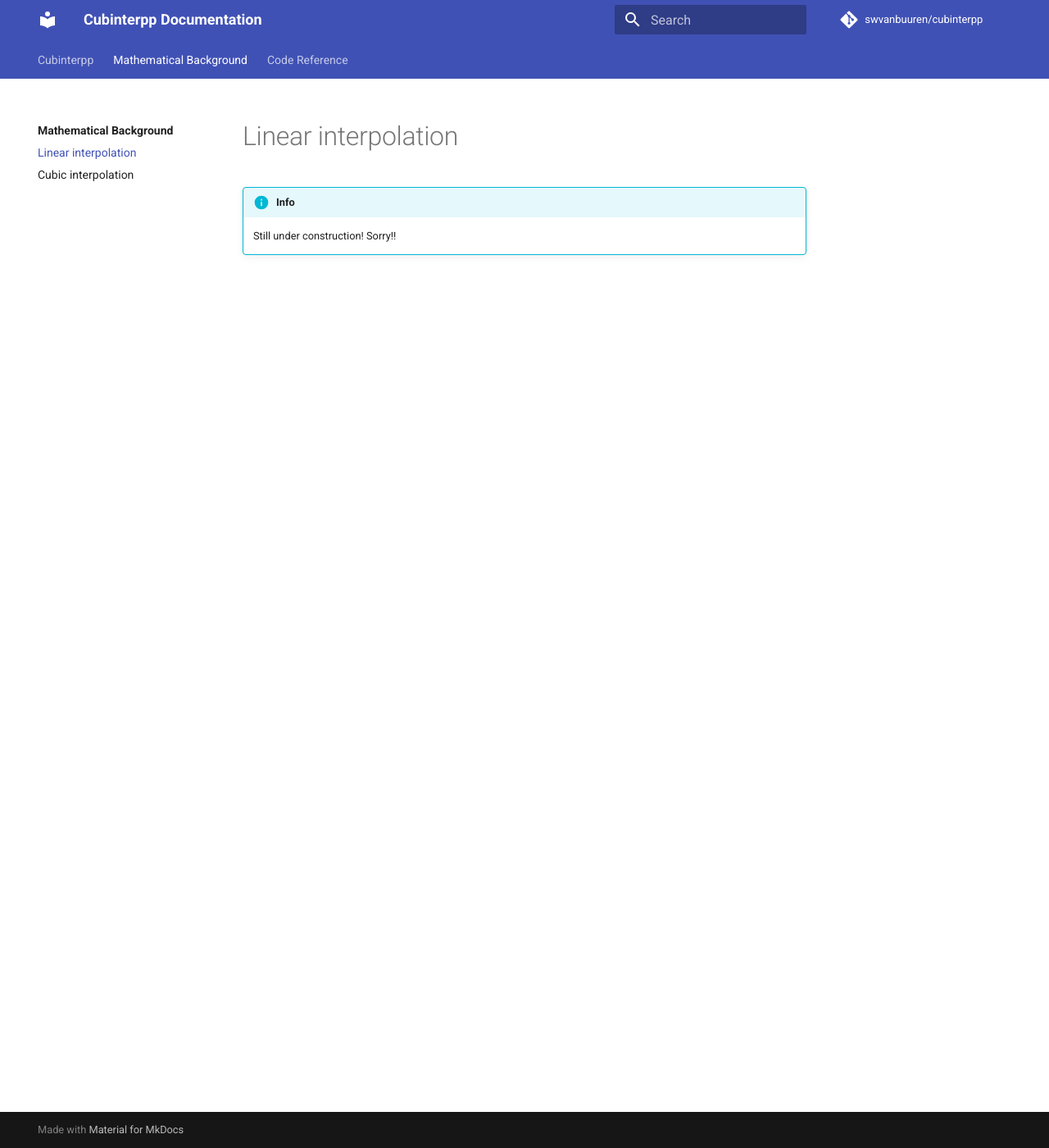
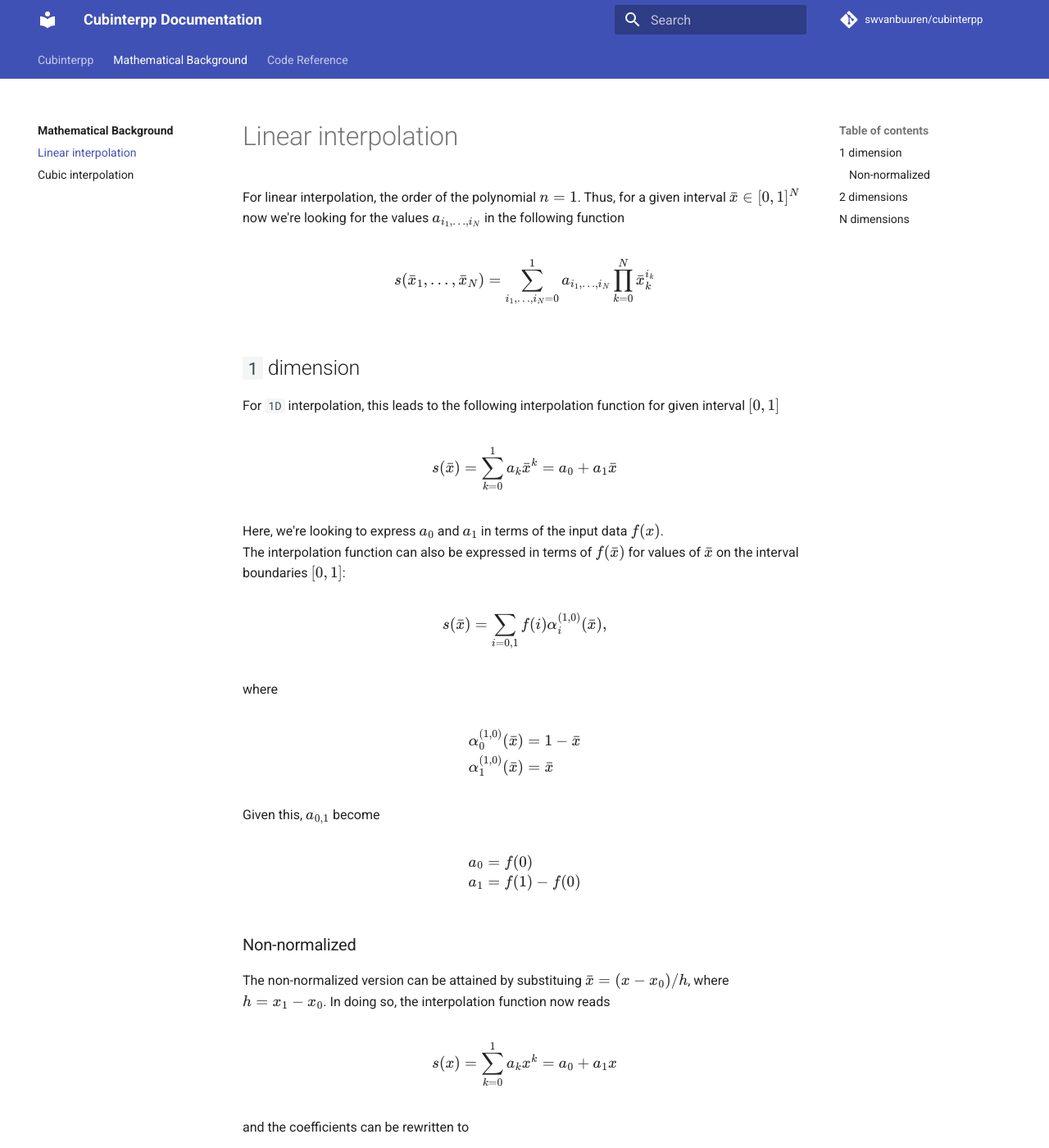
Before and after one commit to swvanbuuren/cubinterpp, an MkDocs documentation site: the page built from docs/theory/linear.md, in a window 1280 px wide and 1400 px high. Shown: the whole window at 82% size. Built offline with MkDocs 1.6.1 and Material for MkDocs 9.7.7, drawn with Linux system fonts in a browser that asks for light colours; comment, search, counter and statistics services are not loaded; some of the changed text lies outside the part shown.

Commit message:
docs: Add more documentation for linear interpolation
Signed-off-by: Sietze van Buuren <s.van.buuren@gmail.com>

```diff
--- a/docs/theory/linear.md
+++ b/docs/theory/linear.md
@@ -1,5 +1,74 @@
 # Linear interpolation
+
+For linear interpolation, the order of the polynomial $n = 1$. Thus, for a given
+interval $\bar x \in [0, 1]^N$ now we're looking for the values
+$a_{i_1,\dots,i_N}$ in the following function
+
+$$
+s(\bar x_1,\dots,\bar x_N) = \sum_{i_1,\dots,i_N=0}^1 a_{i_1,\dots,i_N}\prod_{k=0}^N\bar x_{k}^{i_k}
+$$
+
+## `1` dimension
+
+For `1D` interpolation, this leads to the following interpolation function for given interval $[0, 1]$
+
+$$
+s(\bar x) = \sum_{k=0}^1 a_k \bar x^k =  a_0 + a_1 \bar x
+$$
+
+Here, we're looking to express $a_0$ and $a_1$ in terms of the input data
+$f(x)$.
+The interpolation function can also be expressed in terms of $f(\bar x)$ for values of $\bar x$ on the interval boundaries $[0, 1]$:
+
+$$
+s(\bar x) = \sum_{i=0,1} f(i) \alpha_i^{(1,0)}(\bar x),
+$$
+
+where
+
+$$
+\begin{align}
+\alpha_0^{(1,0)}(\bar x) &= 1 - \bar x \\
+\alpha_1^{(1,0)}(\bar x) &= \bar x
+\end{align}
+$$
+
+Given this, $a_{0,1}$ become
+
+$$
+\begin{align}
+a_0 &= f(0) \\
+a_1 &= f(1) - f(0)
+\end{align}
+$$
+
+### Non-normalized
+
+The non-normalized version can be attained by substituing $\bar x = (x -
+x_0)/h$, where $h = x_1 - x_0$. In doing so, the interpolation function now
+reads
+
+$$
+s(x) = \sum_{k=0}^1 a_k x^k =  a_0 + a_1 x
+$$
+
+and the coefficients can be rewritten to
+
+$$
+\begin{align}
+a_0 &= (x_1 f(x_0) - x_0 f(x_1))/h \\
+a_1 &= (f(x_1) - f(x_0))/h
+\end{align}
+$$
+
+## `2` dimensions
 
 !!! info
 
     Still under construction! Sorry!!
+
+## `N` dimensions
+
+!!! info
+
+    Still under construction! Sorry!!
```
Also changed, not shown: docs/theory/index.md (+20 -3 lines).
